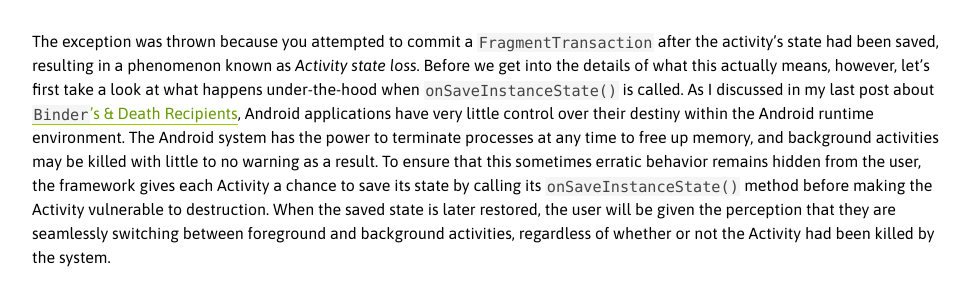
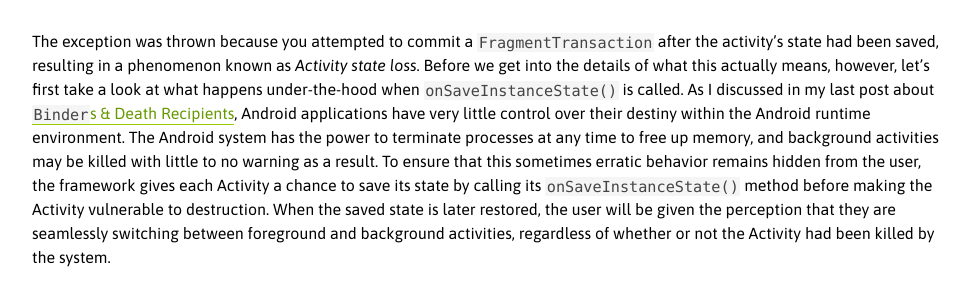
Before and after one commit to alexjlockwood/AndroidDesignPatterns, a Jekyll site: the page built from _posts/2013-08-20-fragment-transactions-activity-state-loss.md, in a window 1280 px wide and 900 px high, scrolled down 514 px. Shown: the part 156-444 px from the top of the window, without its empty margins (272-1242 px from the left). Built offline with Jekyll 4.4.1, drawn with Linux system fonts in a browser that asks for light colours; Markdown is read by kramdown in place of the engine named in the settings; comment, search, counter and statistics services are not loaded.

Commit message:
Fixed minor typo

```diff
--- a/_posts/2013-08-20-fragment-transactions-activity-state-loss.md
+++ b/_posts/2013-08-20-fragment-transactions-activity-state-loss.md
@@ -28,7 +28,7 @@ after the activity's state had been saved, resulting in a phenomenon known as _A
 state loss_. Before we get into the details of what this actually means, however, let's
 first take a look at what happens under-the-hood when `onSaveInstanceState()` is
 called. As I discussed in my last post about
-<a href="http://www.androiddesignpatterns.com/2013/08/binders-death-recipients.html">`Binder`'s
+<a href="http://www.androiddesignpatterns.com/2013/08/binders-death-recipients.html">`Binder`s
 & Death Recipients</a>, Android applications have very little control over their destiny
 within the Android runtime environment. The Android system has the power to terminate processes
 at any time to free up memory, and background activities may be killed with little to no warning
```
